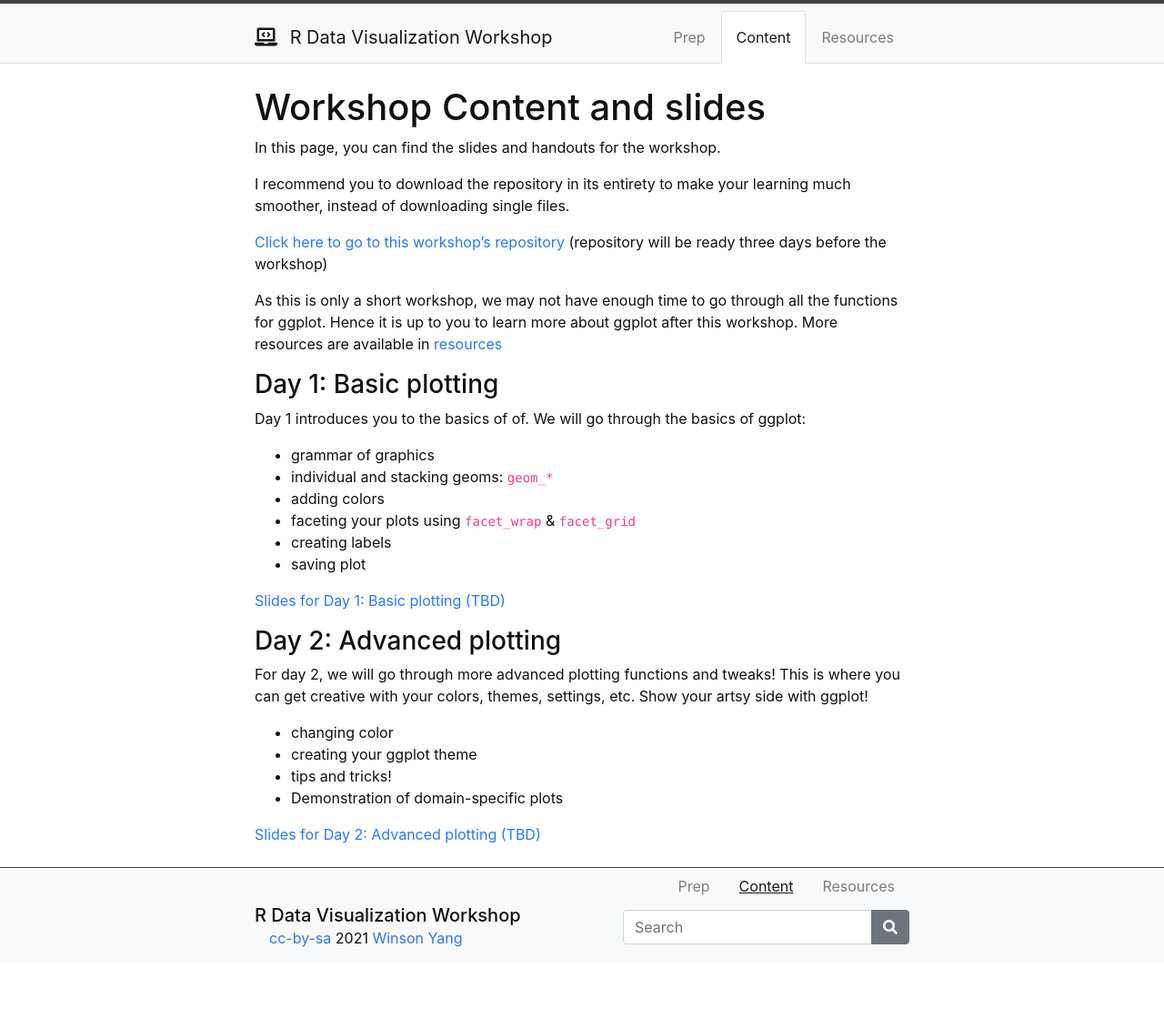
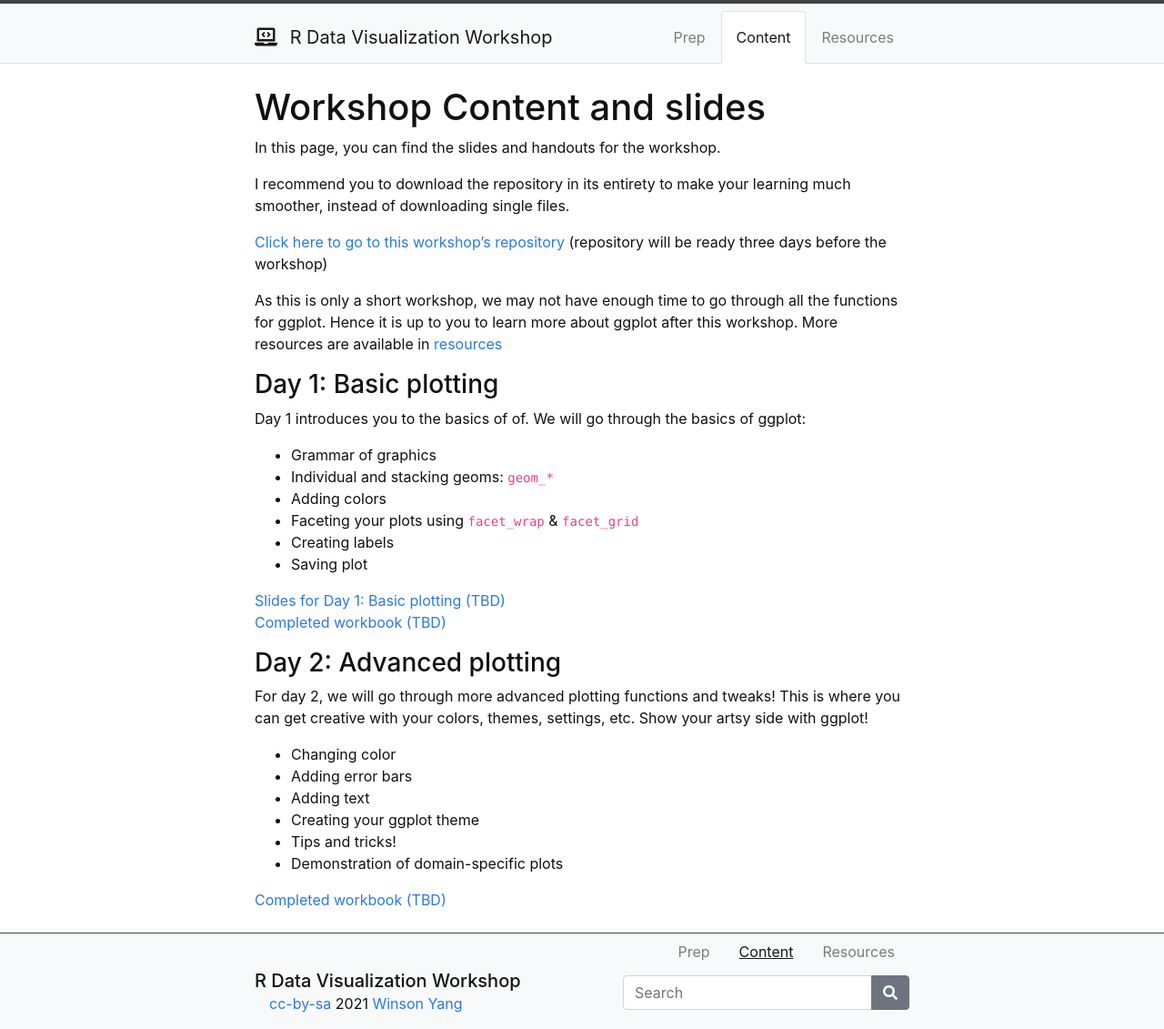
Before and after one commit to winsonfzyang/RVisWorkshop, a Jekyll site: the page built from content/2-content.md, in a window 1280 px wide. Shown: the whole page at 91% size. Built offline with Jekyll 4.4.1, drawn with Linux system fonts in a browser that asks for light colours; before the commit the page ends 1059 px from its top, so only the background shows below that.

Commit message:
Add files via upload

```diff
--- a/content/2-content.md
+++ b/content/2-content.md
@@ -15,24 +15,26 @@ As this is only a short workshop, we may not have enough time to go through all
 
 ### Day 1: Basic plotting
 Day 1 introduces you to the basics of of. We will go through the basics of ggplot:
-* grammar of graphics
-* individual and stacking geoms: `geom_*`
-* adding colors
-* faceting your plots using `facet_wrap` & `facet_grid`
-* creating labels
-* saving plot
+* Grammar of graphics
+* Individual and stacking geoms: `geom_*`
+* Adding colors
+* Faceting your plots using `facet_wrap` & `facet_grid`
+* Creating labels
+* Saving plot
 
 
 
 [Slides for Day 1: Basic plotting (TBD)]()
+[Completed workbook (TBD)]()
 
 
 ### Day 2: Advanced plotting
 For day 2, we will go through more advanced plotting functions and tweaks! This is where you can get creative with your colors, themes, settings, etc. Show your artsy side with ggplot!
-* changing color
-* creating your ggplot theme
-* tips and tricks!
+* Changing color
+* Adding error bars
+* Adding text
+* Creating your ggplot theme
+* Tips and tricks!
 * Demonstration of domain-specific plots
 
-
-[Slides for Day 2: Advanced plotting (TBD)]()
+[Completed workbook (TBD)]()
```
Also changed, not shown: content/0-prep.md (+2 -1 lines), README.md.
